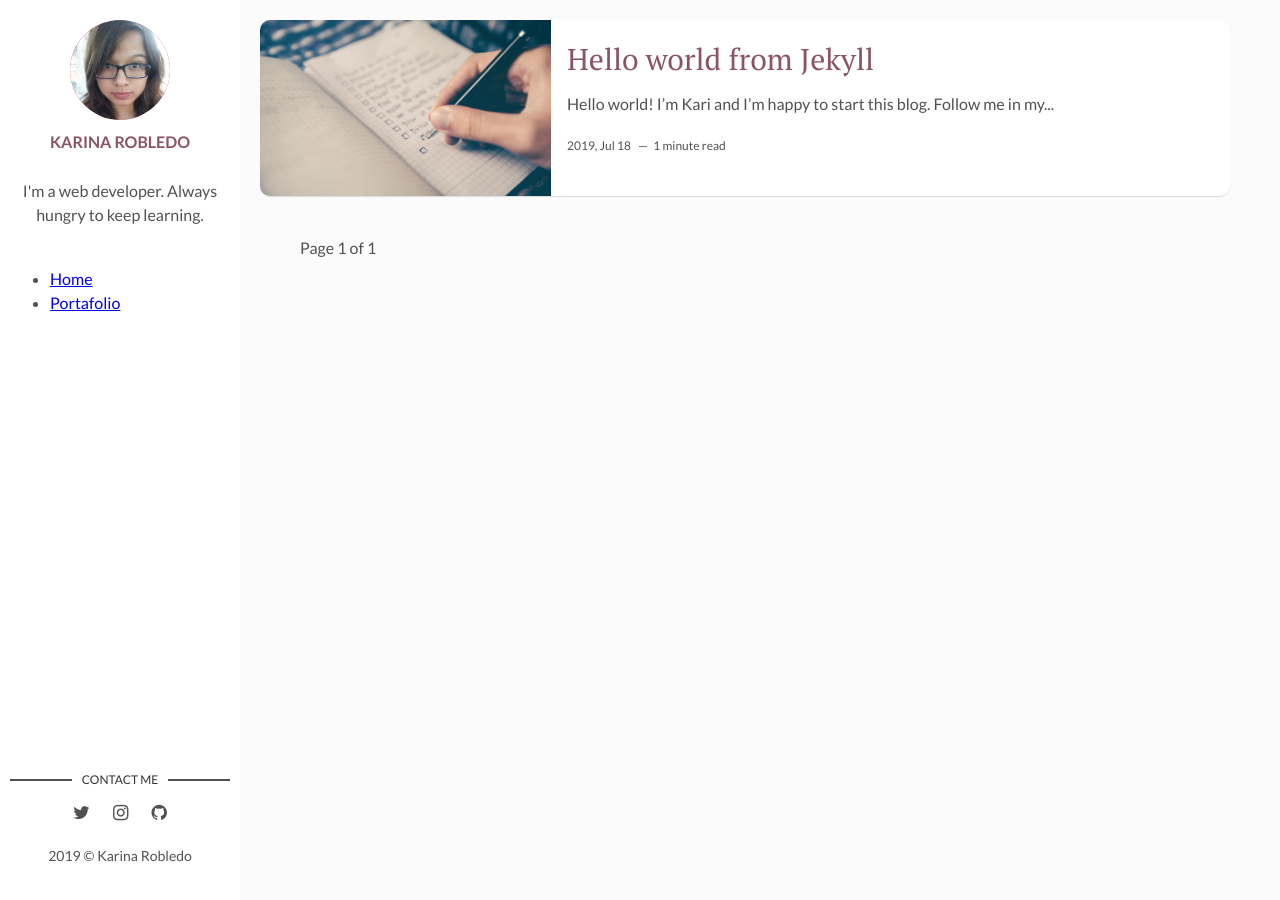
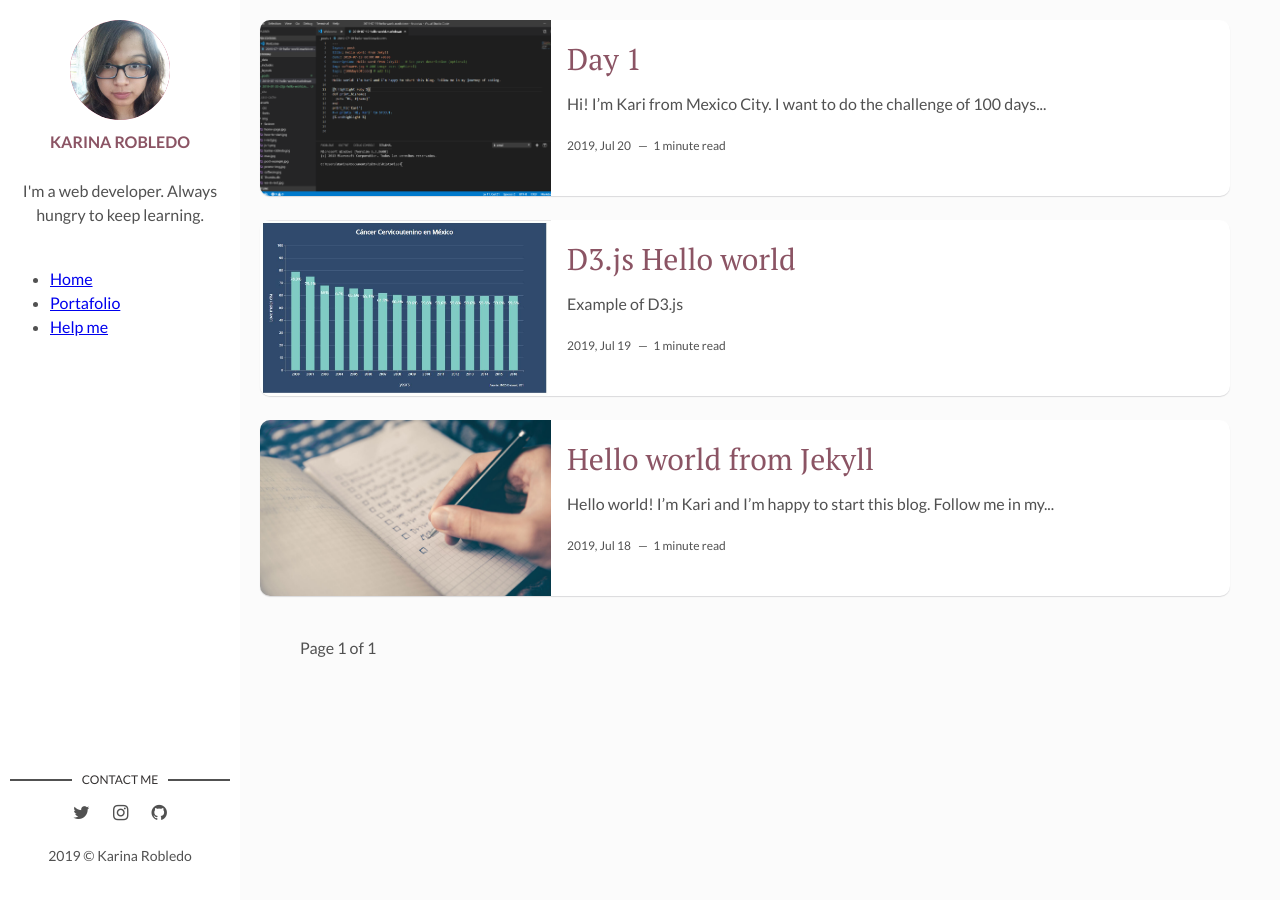
Before and after one commit to robledokari/historias, a Jekyll site: the page built from index.html, in a window 1280 px wide. Built offline with Jekyll 4.4.1, drawn with Linux system fonts in a browser that asks for light colours; the list of posts is cut into pages by our own code.

Commit message:
new article

```diff
--- a/_data/navigation.yml
+++ b/_data/navigation.yml
@@ -3,3 +3,6 @@
 
 - title: Portafolio
   url: https://karinarobledo.me/
+
+- title: Help me
+  url: https://karinarobledo.me/#helpme
--- /dev/null
+++ b/_posts/2019-07-19-day-1.markdown
@@ -0,0 +1,28 @@
+---
+layout: post
+title: Day 1
+date: 2019-07-21 00:00:00 +0300
+description: Day 1 . # Add post description (optional)
+img:  IG1.PNG # Add image post (optional)
+tags: [100daysOfCode] # add tag
+---
+
+Hi! I'm Kari from Mexico City. I want to do the challenge of 100 days of code. I'd been programming in Java, but I want to learn Javascript. Why? I think that with Javascript you could do more things like apps, websites and even programs that are on a computer and easy to deploy.
+
+My goals are:
+- Build a web/app that generates passive income.
+- Learn React and Vue
+- Do a graphic with D3.js
+- Do a Twitter Chatbot
+- Give a tech talk
+- Do at least one algorithm daily.
+
+I'm working at the moment, so I will do a post weekly about what I learned.
+
+- 112 days
+- 16 weeks
+- 4 months
+
+So thank you for joining me in my coding journey. This is day 1.
+
+*See you next week!*
--- /dev/null
+++ b/_posts/2019-07-20-d3js-hello-world.markdown
@@ -0,0 +1,9 @@
+---
+layout: post
+title: D3.js Hello world
+date: 2019-07-20 00:00:00 +0300
+description: D3.js Hello world
+img: cancerd3.jpg # Add image post (optional)
+tags: [100daysOfCode] # add tag
+---
+Example of D3.js
```
Also changed, not shown: assets/img/Day1.png (added), assets/img/Day41.PNG (added), assets/img/IG1.PNG (added), assets/img/autobus.jpg (added), assets/img/cancerd3.JPG (added), assets/img/inicio.jpg (added), assets/img/sistema.jpg (added), 3 other files.
